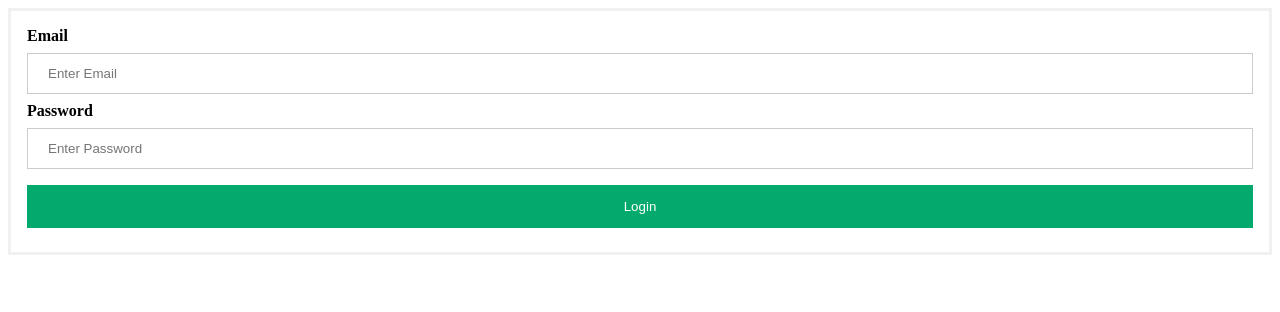
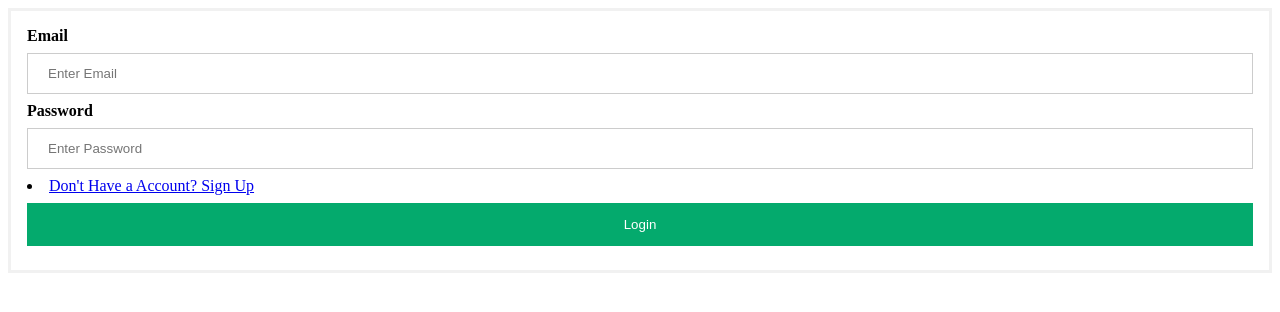
Before and after one commit to DemonGodOP/ICTMS1, a website: page Router/login.html in a window 1280 px wide. Drawn offline with nearby package versions, Linux system fonts and the light colour scheme.

Commit message:
Update login.html

```diff
--- a/Router/login.html
+++ b/Router/login.html
@@ -84,7 +84,7 @@ span.psw {
     </script>
     <label for="psw"><b>Password</b></label>
     <input type="password" placeholder="Enter Password" name="psw" minlength="8" required>
-
+    <li><a href="/">Don't Have a Account? Sign Up</a></li>
     <button type="submit">Login</button>
   </div>
 
```
